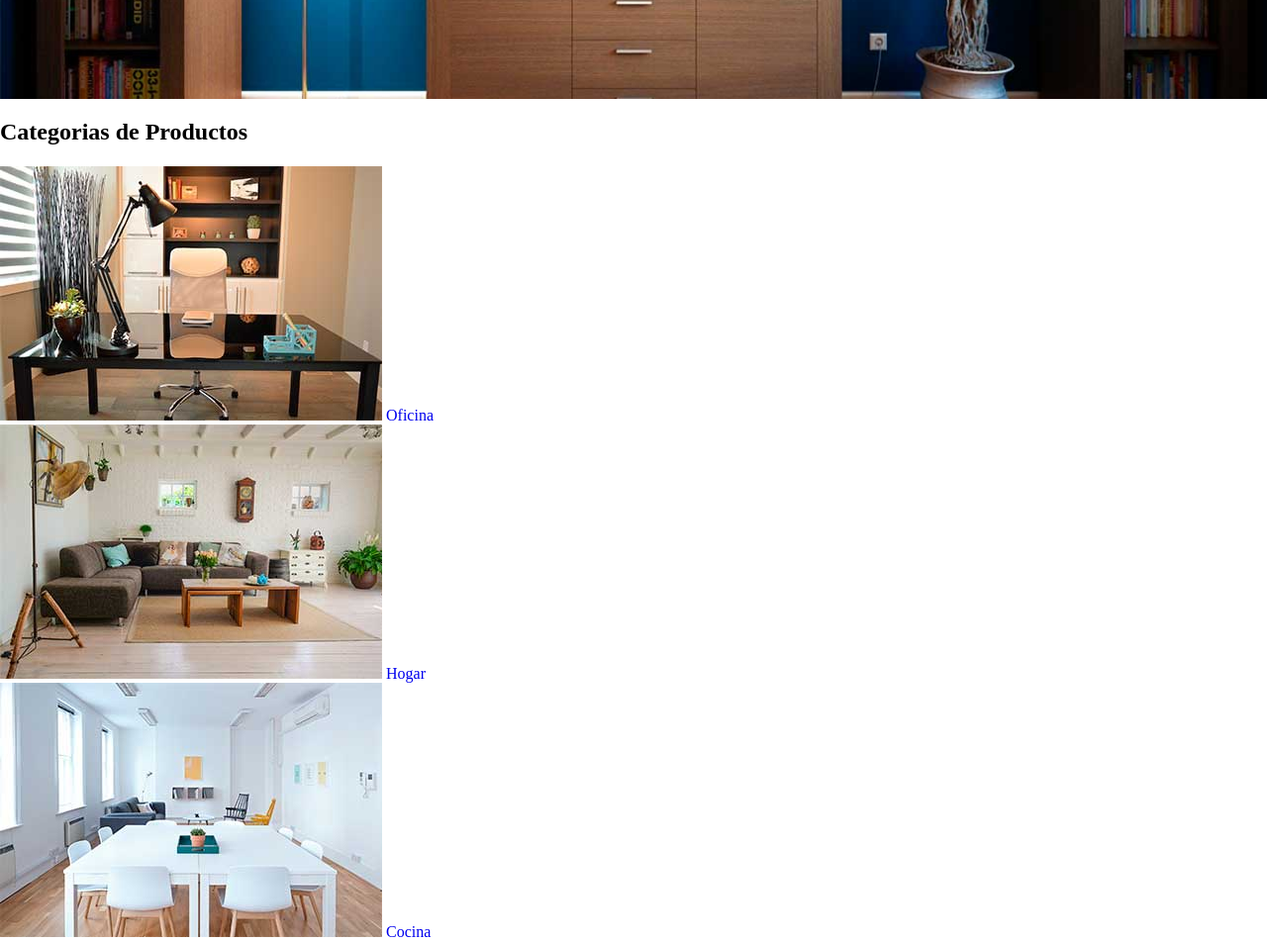
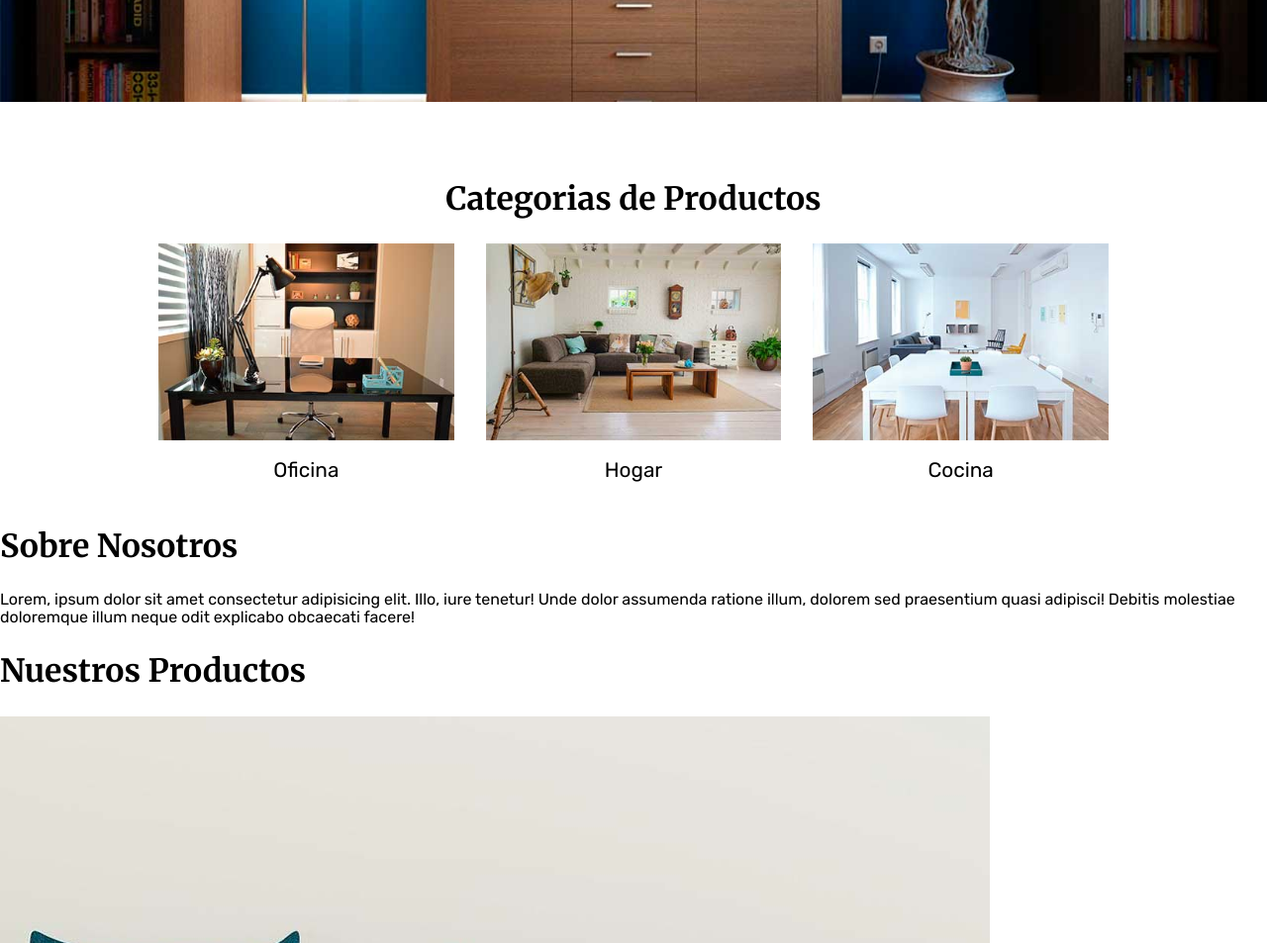
Before and after one commit to NicoMadariaga/HTML-CSS, a plain HTML site: page Proyecto-TiendaMuebles/index.html in a window 1280 px wide. Shown: the part 600-1553 px from the top of the page at 99% size. Drawn offline with Linux system fonts and the light colour scheme; a web font is replaced by a local one.

Commit message:
Sección Categoria de productos

```diff
--- a/Proyecto-TiendaMuebles/index.html
+++ b/Proyecto-TiendaMuebles/index.html
@@ -4,6 +4,11 @@
 <head>
     <meta charset="UTF-8">
     <meta name="viewport" content="width=device-width, initial-scale=1.0">
+    <link rel="preconnect" href="https://fonts.googleapis.com">
+    <link rel="preconnect" href="https://fonts.gstatic.com" crossorigin>
+    <link
+        href="https://fonts.googleapis.com/css2?family=Merriweather:wght@700&family=Open+Sans&family=Permanent+Marker&family=Rubik:wght@400;600&family=Tilt+Neon&display=swap"
+        rel="stylesheet">
     <link rel="stylesheet" href="/style/style.css">
     <link rel="stylesheet" href="/style/normalize.css">
 
@@ -33,6 +38,8 @@
 
         <section class="categorias">
             <h2>Categorias de Productos</h2>
+
+            <div class="categorias__items">
                 <div>
                     <img src="img/categoria1.jpg" alt="Imagen Categoría">
                     <a href="#">Oficina</a>
@@ -47,6 +54,8 @@
                     <img src="img/categoria3.jpg" alt="Imagen Categoría">
                     <a href="#">Cocina</a>
                 </div>
+            </div>
+
         </section>
 
         <section>
--- a/Proyecto-TiendaMuebles/style/style.css
+++ b/Proyecto-TiendaMuebles/style/style.css
@@ -1,5 +1,19 @@
 html{
     font-size: 100%;
+    box-sizing: border-box;
+}
+
+body{
+    margin: 0;
+    padding: 0;
+    font-family: 'Rubik', sans-serif;
+}
+
+h1,h2,h3{
+    font-family: 'Merriweather', serif;
+}
+h2{
+    font-size: 2em;
 }
 
 li{
@@ -8,24 +22,35 @@ li{
 
 a{
     text-decoration: none;
+    display: block;
+    color: black;
 }
 
+/* Esto es para que las imagen ocupen el 100% del contenedor y no mas */
+img{
+    max-width: 100%;
+    display: block;
+}
+
+/* ****HEADER**** */
 .header__titulo{
     text-align: center;
     margin: 3rem 0;
+    font-size: 3em;
 }
 .menu{
     border-top: lightgray solid 1px;
-    padding: .5rem 5rem ;
+    padding: .3rem 5rem ;
 }
 .menu__list{
     display: flex;
     justify-content: space-around;
     align-items: center;
     padding: 0;
+    margin: .5rem;
 }
 .menu__list-link{
-    padding: 1rem;
+    padding: .2rem;
 }
 .menu__list-link:hover{
     color: aliceblue;
@@ -34,13 +59,39 @@ a{
 .header__hero{
     background-image: url(../img/principal.jpg);
      /* Ajusta cómo se muestra la imagen */
-  background-size: cover; /* La imagen se ajusta para cubrir todo el contenedor */
-  background-position: center; /* La imagen se posiciona en el centro */
+    background-size: cover; /* La imagen se ajusta para cubrir todo el contenedor */
+    background-position: center; /* La imagen se posiciona en el centro */
     width: 100%;
     height: 31.25rem;
 }
 
-.categorias{}
-.categorias > div{
-
+/* ****CATEGORIAS**** */
+.categorias{
+    width: 75%;
+    margin: auto;
+    margin-top: 5rem;
 }
+.categorias__items{
+    display: grid;
+    grid-template-columns: repeat(3, 1fr);
+    gap: 2rem;
+    justify-items: center;
+    justify-content: center;
+}
+.categorias > h2{
+    text-align: center;
+    /* font-size: 2em; */
+}
+.categorias a
+{
+    text-align: center;
+    padding: 1.2rem;
+    font-size: 1.3em;
+    margin-top: 0;
+}
+.categorias a:hover{
+    background-color: #037bc0;
+    color: aliceblue;
+    border-bottom-right-radius: 1rem;
+    /* border-bottom-left-radius: 1rem; */
+}
```
Lines whose indentation alone changed are shown as unchanged.
